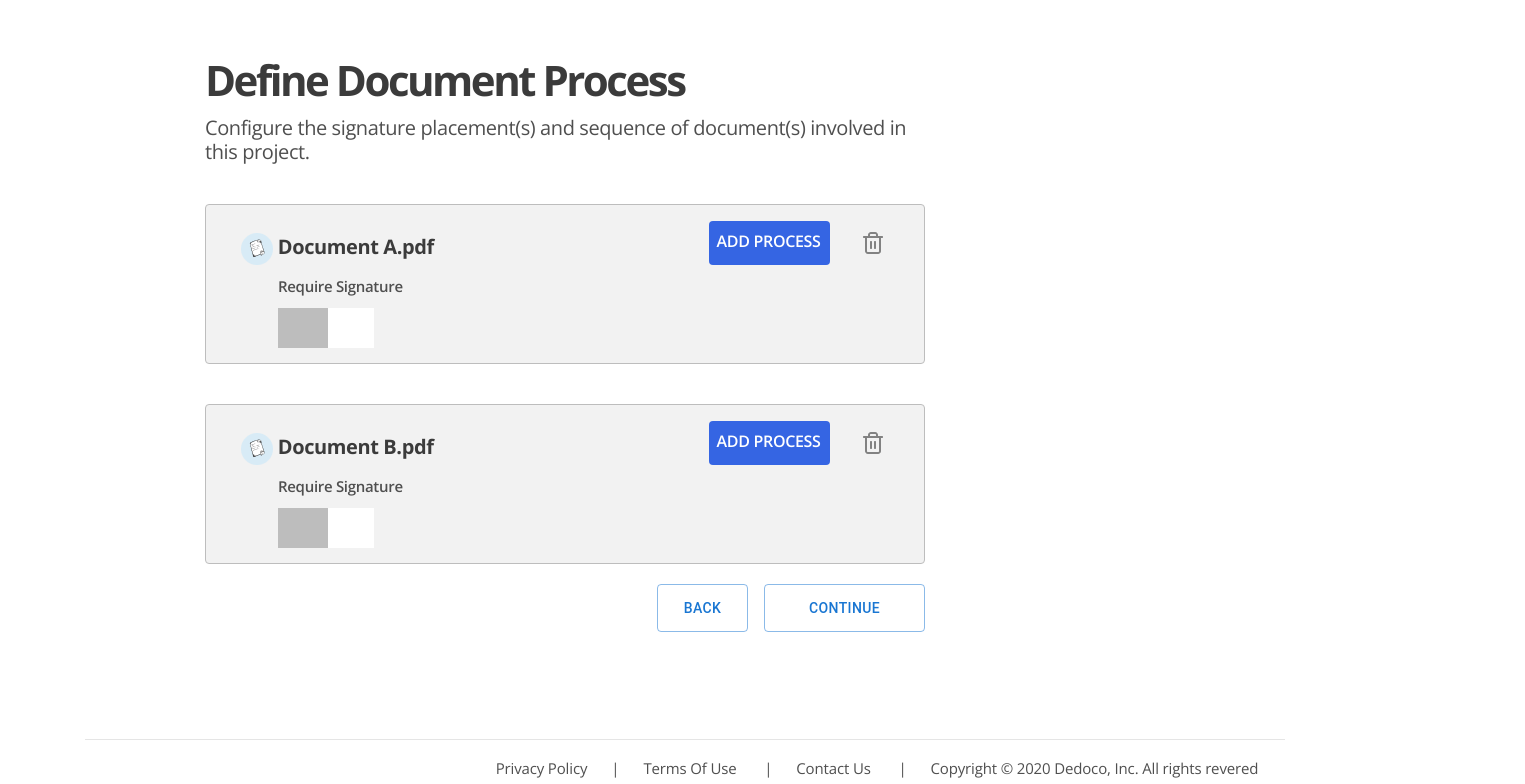
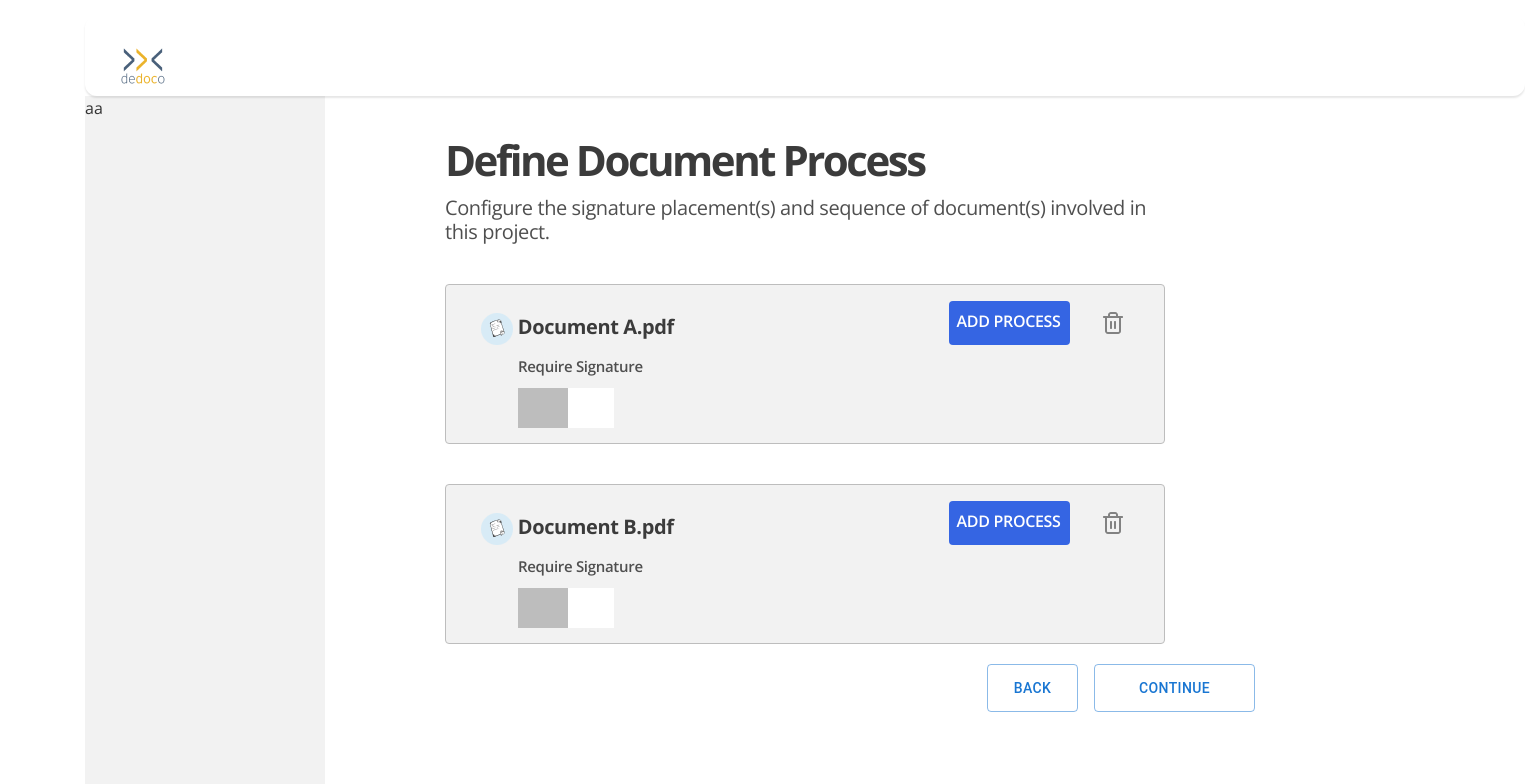
Before and after one commit to VinhNguyen0301/react-hook, a React (Create React App) app: page /define-process-doc in a window 1280 px wide. Shown: the top 784 px of the page, 1525 px wide, since content can reach past the window. Built offline with nearby package versions, Linux system fonts and the light colour scheme.

Commit message:
Add layout page & Nav Process step

```diff
--- a/src/containers/CreateDocument/CreateNewDoc.js
+++ b/src/containers/CreateDocument/CreateNewDoc.js
@@ -9,7 +9,9 @@ import Modal from '@mui/material/Modal';
 import Box from '@mui/material/Box';
 import { LinkContainer } from "react-router-bootstrap";
 import Footer from '../Footer/Footer';
-import Header from '../Header simple/header'
+import Header from '../Header simple/header';
+import NavProcess from '../NavProcess/NavProcess';
+
 const style = {
     position: 'absolute',
     top: '50%',
@@ -32,6 +34,11 @@ function CreateNewDoc(props) {
     return (
         <div>
             <Header />
+            <div style={{ display: 'flex', width: '1440px' }}>
+                <div style={{ width: '240px' }}>
+                    <NavProcess />
+                </div>
+                <div style={{ width: '1200px' }}>
                     <div className="headers">Create New Project</div>
                     <div className="titles">Set up the name and document(s) needed for this project</div>
                     <div className="textfield">
@@ -81,6 +88,9 @@ function CreateNewDoc(props) {
                     <div style={{ marginTop: '184px' }}>
                         <Footer />
                     </div>
+                </div>
+            </div>
+
 
         </div>
     );
--- a/src/containers/DefineDocProcess/DefineDoc.js
+++ b/src/containers/DefineDocProcess/DefineDoc.js
@@ -9,7 +9,9 @@ import cancel from '../CreateDocument/x.png';
 import help from './help-circle.png';
 import Modal from '@mui/material/Modal';
 import Footer from '../Footer/Footer';
-import AddProcess from './AddProcess/AddProcess'
+import AddProcess from './AddProcess/AddProcess';
+import Header from '../Header simple/header';
+import NavProcess from '../NavProcess/NavProcess';
 
 function DocumentItem(props) {
     const [open, setOpen] = React.useState(false);
@@ -57,6 +59,12 @@ function DocumentItem(props) {
 function DefineDoc(props) {
     return (
         <div>
+            <Header />
+            <div style={{ display: 'flex', width: '1440px' }}>
+                <div style={{ width: '240px' }}>
+                    <NavProcess />
+                </div>
+                <div style={{ width: '1200px', height: '820px' }}>
                     <div style={{ margin: '40px 0px 0px 120px' }}>
                         <div className="define-process-header">Define Document Process</div>
                         <div className="define-process-title">
@@ -69,9 +77,12 @@ function DefineDoc(props) {
                             <Button variant="outlined" className="btn-continue" style={{ marginLeft: '16px' }}>Continue</Button>
                         </div>
                     </div>
-            <div style={{ marginTop: '175px' }}>
+                    <div style={{ marginTop: '225px' }}>
                         <Footer />
                     </div>
+                </div>
+            </div>
+
         </div>
     );
 }
--- a/src/containers/NavProcess/NavProcess.css
+++ b/src/containers/NavProcess/NavProcess.css
@@ -0,0 +1,10 @@
+.nav-process {
+    width: 240px;
+height: 820px;
+left: 0px;
+top: 80px;
+
+/* Gray 6 */
+
+background: #F2F2F2;
+}
--- a/src/containers/NavProcess/NavProcess.js
+++ b/src/containers/NavProcess/NavProcess.js
@@ -0,0 +1,12 @@
+import React from 'react';
+import './NavProcess.css';
+
+function NavProcess(props) {
+    return (
+        <div className="nav-process">
+            aa
+        </div>
+    );
+}
+
+export default NavProcess;
```
Lines whose indentation alone changed are shown as unchanged.
